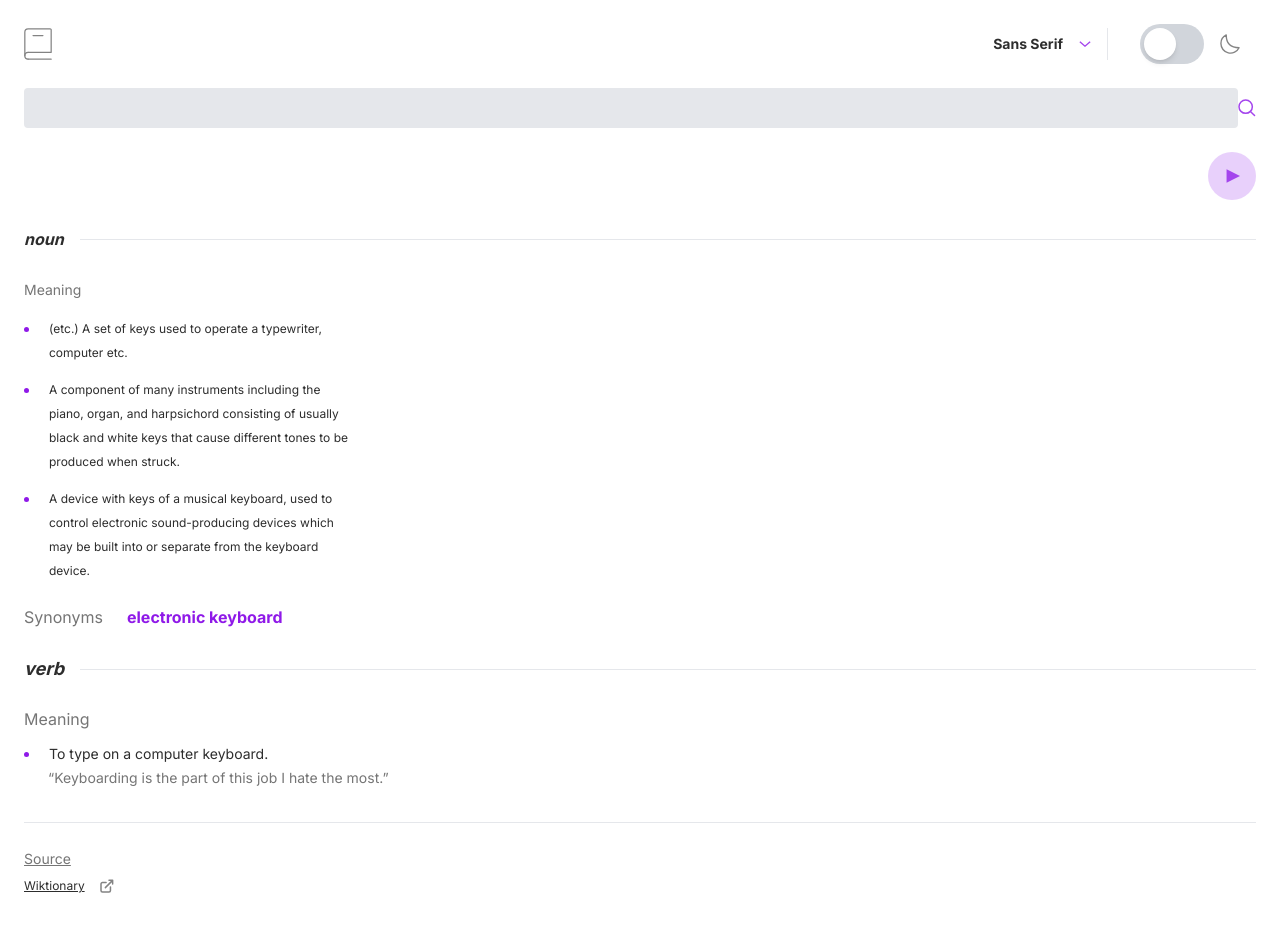
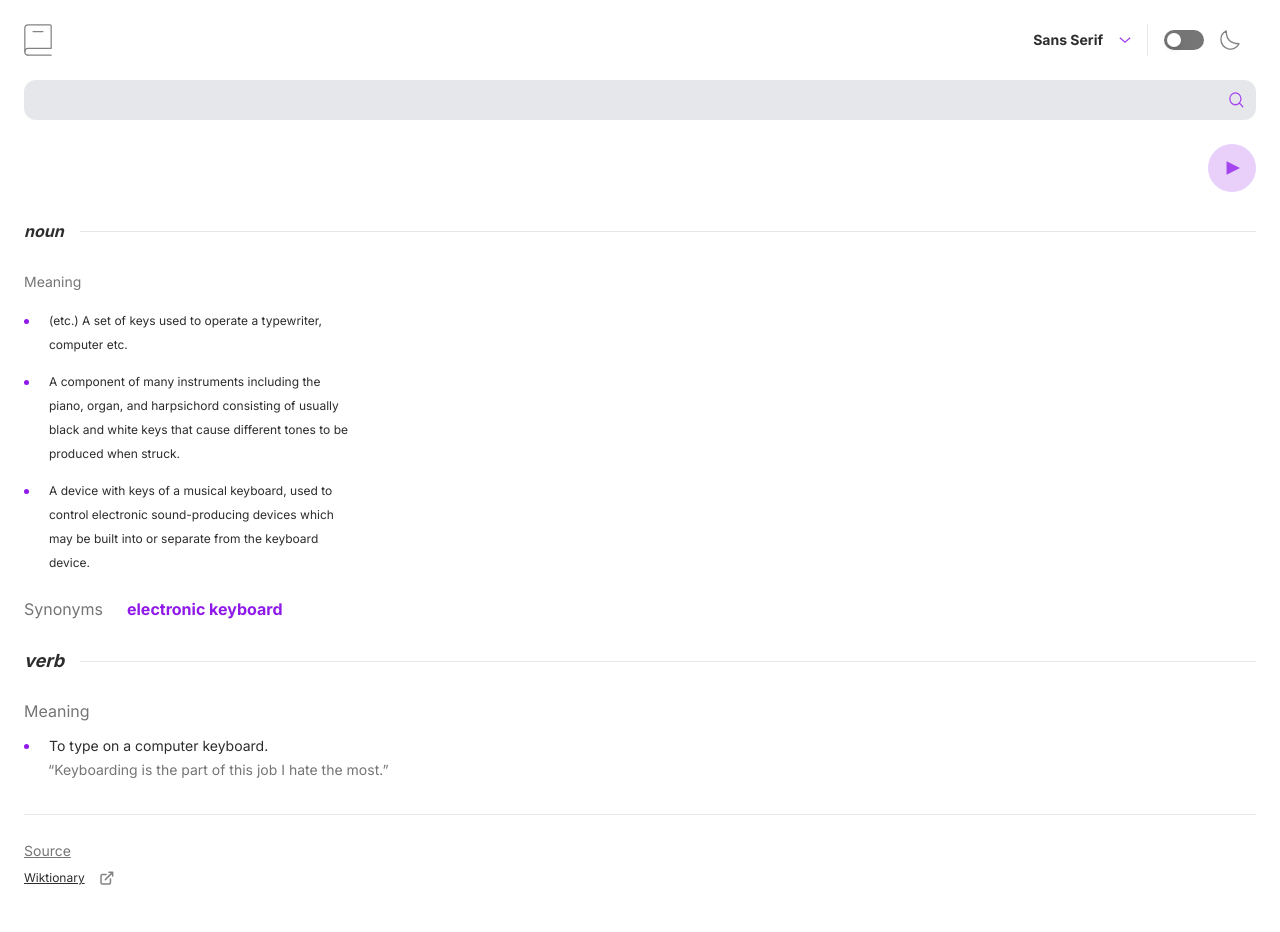
Before and after one commit to ZurabKobakhidze/dictionary-web-app, a React (Vite) app: page / in a window 1280 px wide. Shown: the top 932 px of the page. Built offline with nearby package versions, Linux system fonts and the light colour scheme.

Commit message:
fix: uptade styles

```diff
--- a/src/components/Landing.jsx
+++ b/src/components/Landing.jsx
@@ -44,12 +44,12 @@ function Landing() {
             </h3>
             <img src={arrowDown} alt="" className="w-[12px]" />
             <div className="bg-gray-200 w-px h-8"></div>
-            <label class="relative flex justify-between items-center group  text-xl">
+            <label class="relative flex justify-between items-center ">
               <input
                 type="checkbox"
                 class="absolute left-1/2 -translate-x-1/2 w-full h-full peer appearance-none rounded-md"
               />
-              <span class="w-16 h-10 flex items-center flex-shrink-0 ml-4 p-1 bg-gray-300 rounded-full duration-300 ease-in-out peer-checked:bg-green-400 after:w-8 after:h-8 after:bg-white after:rounded-full after:shadow-md after:duration-300 peer-checked:after:translate-x-6 group-hover:after:translate-x-1"></span>
+              <span class="w-[40px] h-[20px] flex items-center flex-shrink-0  p-[3px] bg-meaning-color rounded-full duration-300 ease-in-out peer-checked:bg-purple-custom after:w-[14px] after:h-[14px] after:bg-white after:rounded-full after:shadow-md after:duration-300 peer-checked:after:translate-x-5 group-hover:after:translate-x-1"></span>
             </label>
             <img src={moon} alt="" className="w-[20px]" />
 
@@ -57,11 +57,11 @@ function Landing() {
           </div>
         </div>
         <div id="container1" className="mt-6">
-          <form class="w-full flex justify-center" onSubmit={handleSubmit}>
-            <div class="w-full">
-              <div class="">
+          <form className="w-full flex justify-center relative" onSubmit={handleSubmit}>
+            <div className="w-full">
+              <div className="">
                 <input
-                  class="bg-gray-200 appearance-none border-2 border-gray-200 rounded w-full py-2 px-4 text-keyboard-color leading-tight focus:outline-none focus:bg-white focus:border-purple-500"
+                  className="bg-gray-200 appearance-none border-2  border-gray-200 rounded-xl w-full py-2 px-4 text-keyboard-color  leading-tight focus:outline-none focus:bg-white focus:border-purple-custom font-inter text-base"
                   id="searchBar"
                   type="text"
                   value={searchTerm}
@@ -69,7 +69,7 @@ function Landing() {
                 />
               </div>
             </div>
-            <img src={searchIcon} alt="" />
+            <img id="search_icon" src={searchIcon} alt="" className="w-[15.5px] absolute top-3 right-3"/>
           </form>
           <div className="flex items-center justify-between mt-6">
             <div>
--- a/tailwind.config.js
+++ b/tailwind.config.js
@@ -13,6 +13,7 @@ export default {
       },
       fontFamily: {
         inter: ["Inter", "sans-serif"],
+        inconsolata: ['Inconsolata', 'monospace'],
       },
     },
   },
```
